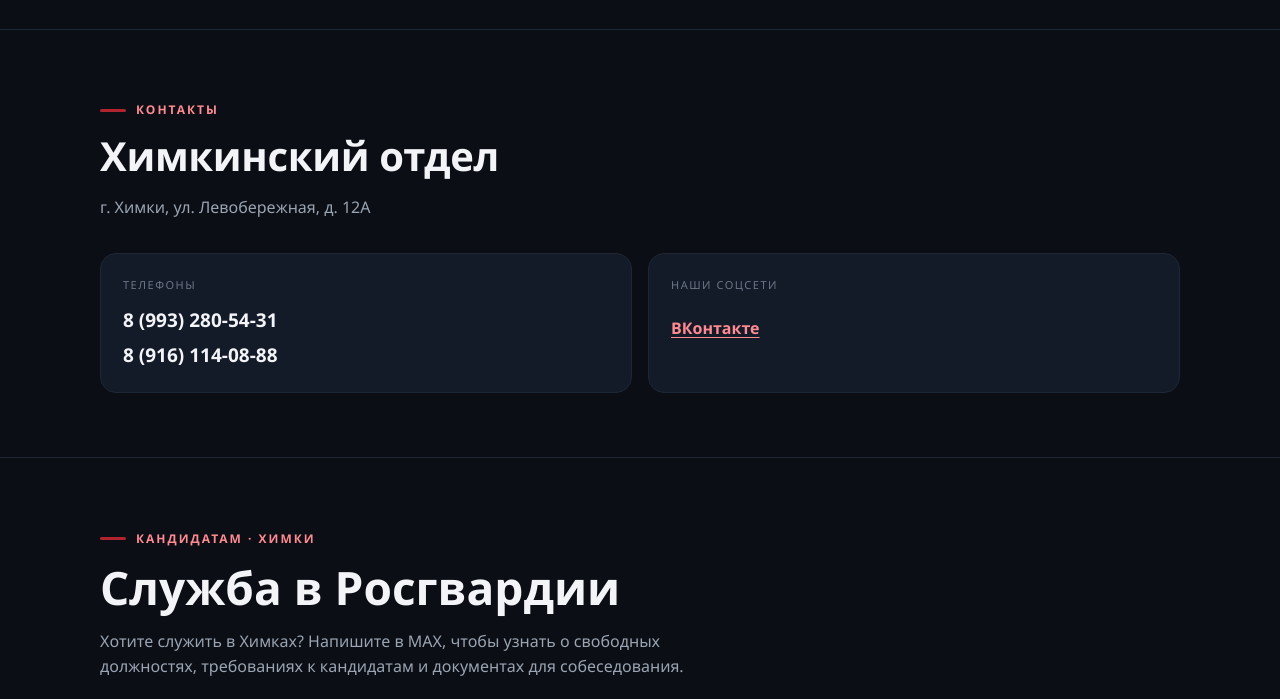
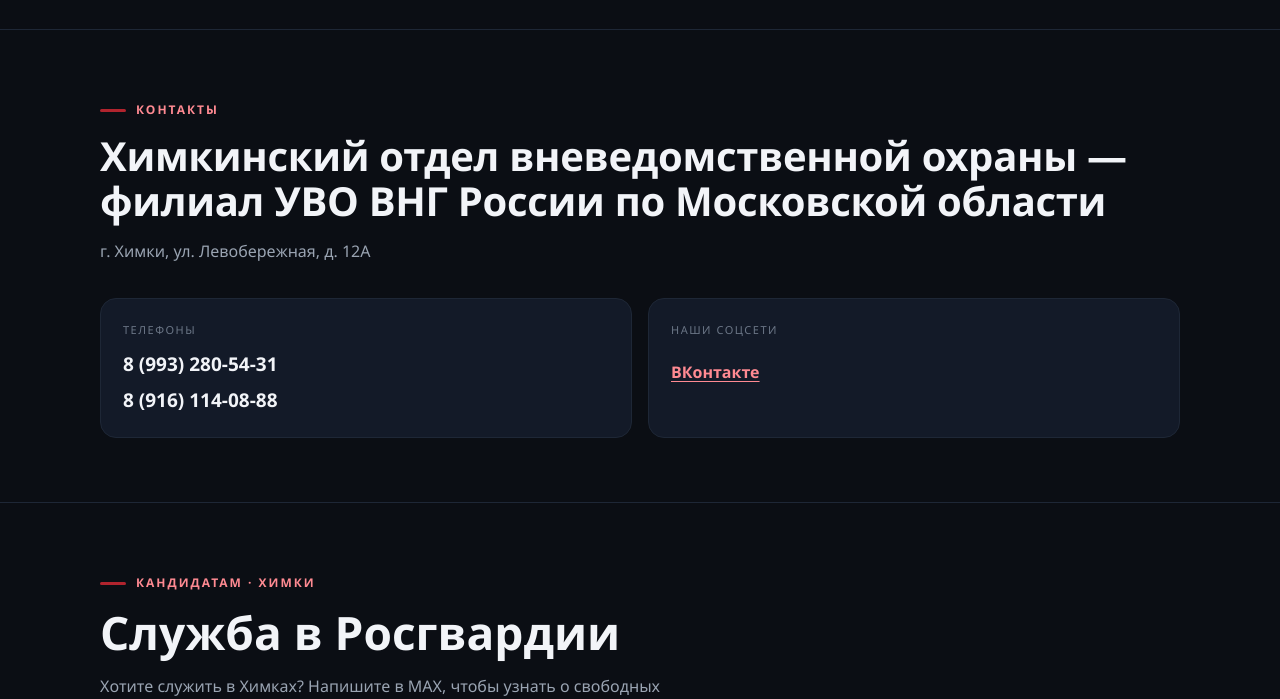
Before and after one commit to weteranchik31-ai/rosgvardia-himki-ovo, a plain HTML site: page index.html in a window 1280 px wide. Shown: the part 5280-5979 px from the top of the page. Drawn offline with Linux system fonts and the light colour scheme.

Commit message:
Переименован заголовок отдела

```diff
--- a/index.html
+++ b/index.html
@@ -412,7 +412,7 @@ footer{border-top:1px solid var(--line);padding:22px 0;background:#080a0f}
 <section class="section" id="kontakty">
   <div class="container">
     <span class="sec-label">Контакты</span>
-    <h2 class="sec-h">Химкинский отдел</h2>
+    <h2 class="sec-h">Химкинский отдел вневедомственной охраны — филиал УВО ВНГ России по Московской области</h2>
     <p class="sec-sub" style="margin-bottom:0">г. Химки, ул. Левобережная, д. 12А</p>
 
     <div class="contact-cards">
```
